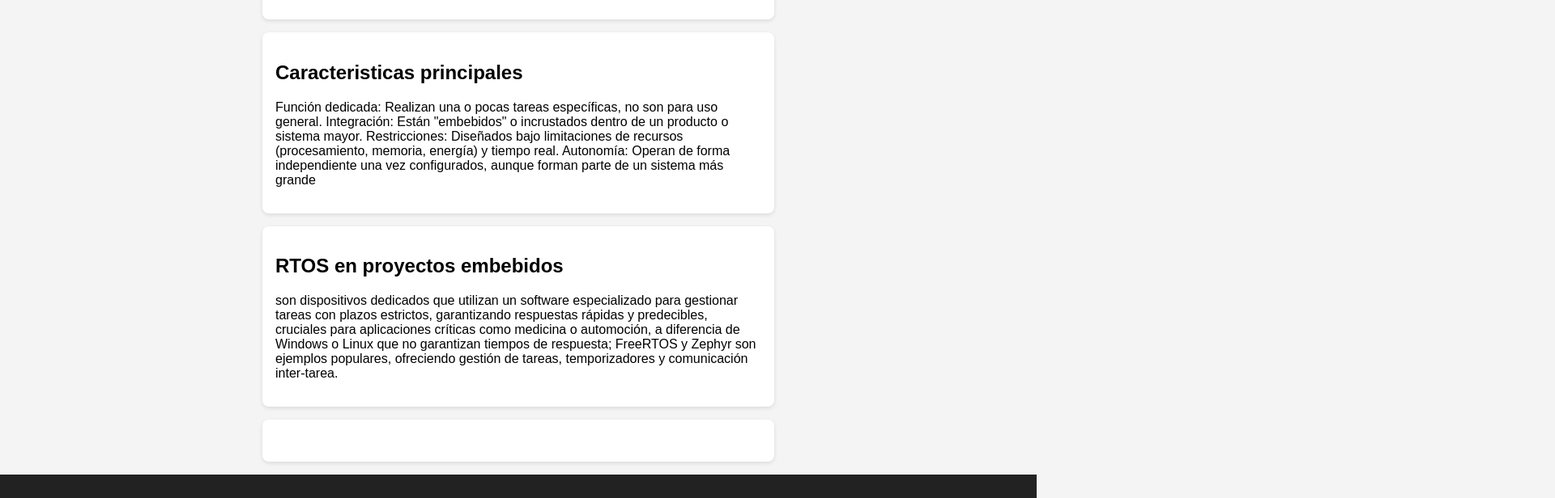
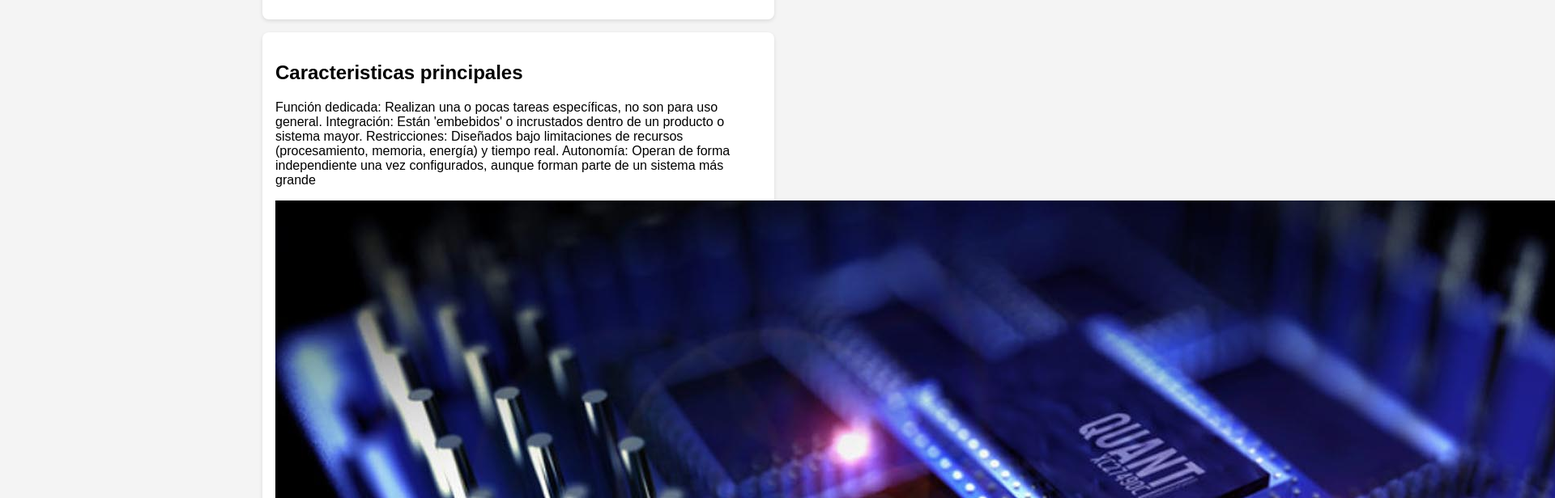
Before and after one commit to soloriop/blog, a React (Create React App) app: page / in a window 1280 px wide. Shown: the part 380-996 px from the top of the page at 81% size, 1920 px wide, since content can reach past the window. Built offline with nearby package versions, Linux system fonts and the light colour scheme.

Commit message:
imagenes xd

```diff
--- a/src/App.js
+++ b/src/App.js
@@ -5,26 +5,37 @@ import Footer from "./components/Footer";
 import "./styles.css";
 
 function App() {
-    const posts = [{
-        title: "Introducción a Sistemas Embebidos",
-        content: "Los sistemas embebidos son\n" + "sistemas informáticos especializados, integrados en dispositivos más grandes, diseñados para realizar tareas específicas de manera eficiente, como el control de frenos ABS en un coche, un microondas o un smartwatch, a diferencia de las computadoras de propósito general que son versátiles. Estos sistemas combinan hardware y software dedicados para una función concreta, optimizando recursos como memoria y energía para operar de forma autónoma y fiable dentro de sus limitaciones. "
-    }, {
-        title: "Caracteristicas principales",
-        content: "Función dedicada: Realizan una o pocas tareas específicas, no son para uso general. \n Integración: Están \"embebidos\" o incrustados dentro de un producto o sistema mayor. \n Restricciones: Diseñados bajo limitaciones de recursos (procesamiento, memoria, energía) y tiempo real. \n Autonomía: Operan de forma independiente una vez configurados, aunque forman parte de un sistema más grande",
-        image: "https://www.google.com/url?sa=t&source=web&rct=j&url=https%3A%2F%2Far.pinterest.com%2Fsofiajuani2477%2Ffotos-de-perritos-tiernos%2F&ved=0CBYQjRxqFwoTCLjOta35jZIDFQAAAAAdAAAAABAI&opi=89978449",
-    }, {
-        title: "RTOS en proyectos embebidos",
-        content: "son\n" +
-            "dispositivos dedicados que utilizan un software especializado para gestionar tareas con plazos estrictos, garantizando respuestas rápidas y predecibles, cruciales para aplicaciones críticas como medicina o automoción, a diferencia de Windows o Linux que no garantizan tiempos de respuesta; FreeRTOS y Zephyr son ejemplos populares, ofreciendo gestión de tareas, temporizadores y comunicación inter-tarea. "
-    }, {title: ""},];
+    const posts = [
+        {
+            title: "Introducción a Sistemas Embebidos",
+            content:
+                "Los sistemas embebidos son sistemas informáticos especializados, integrados en dispositivos más grandes, diseñados para realizar tareas específicas de manera eficiente, como el control de frenos ABS en un coche, un microondas o un smartwatch, a diferencia de las computadoras de propósito general que son versátiles. Estos sistemas combinan hardware y software dedicados para una función concreta, optimizando recursos como memoria y energía para operar de forma autónoma y fiable dentro de sus limitaciones."
+        },
+        {
+            title: "Caracteristicas principales",
+            content:
+                "Función dedicada: Realizan una o pocas tareas específicas, no son para uso general.\nIntegración: Están 'embebidos' o incrustados dentro de un producto o sistema mayor.\nRestricciones: Diseñados bajo limitaciones de recursos (procesamiento, memoria, energía) y tiempo real.\nAutonomía: Operan de forma independiente una vez configurados, aunque forman parte de un sistema más grande",
+            // aquí puedes poner un link directo a una imagen o un archivo en public/
+            image: "/sistemas.jpg",
+        },
+        {
+            title: "RTOS en proyectos embebidos",
+            content:
+                "Son dispositivos dedicados que utilizan un software especializado para gestionar tareas con plazos estrictos, garantizando respuestas rápidas y predecibles, cruciales para aplicaciones críticas como medicina o automoción, a diferencia de Windows o Linux que no garantizan tiempos de respuesta; FreeRTOS y Zephyr son ejemplos populares, ofreciendo gestión de tareas, temporizadores y comunicación inter-tarea."
+        }
+    ];
 
-    return (<div className="App">
-            <Header/>
+    return (
+        <div className="App">
+            <Header />
             <main>
-                {posts.map((p, i) => (<Post key={i} title={p.title} content={p.content}/>))}
+                {posts.map((p, i) => (
+                    <Post key={i} title={p.title} content={p.content} image={p.image} />
+                ))}
             </main>
-            <Footer/>
-        </div>);
+            <Footer />
+        </div>
+    );
 }
 
 export default App;
--- a/src/components/Post.js
+++ b/src/components/Post.js
@@ -1,10 +1,13 @@
 import React from "react";
 
-export default function Post({ title, content }) {
+function Post({ title, content, image }) {
     return (
         <article className="post">
             <h2>{title}</h2>
             <p>{content}</p>
+            {image && <img src={image} alt={title} />}
         </article>
     );
 }
+
+export default Post;
```
Also changed, not shown: public/sistemas.jpg (added).
